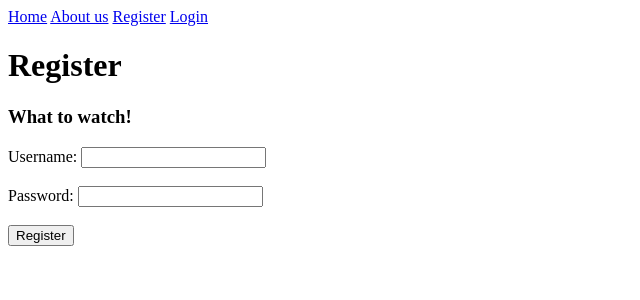
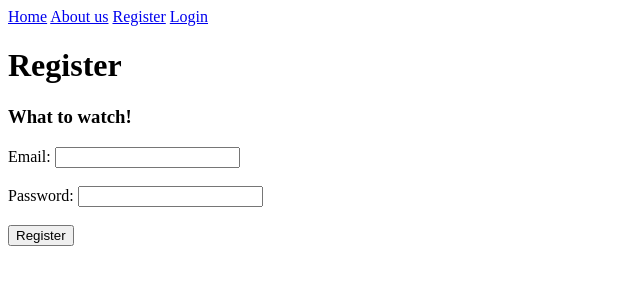
Before and after one commit to lais-cardoso/Filmes, a Flask app: page /register in a window 1280 px wide. Shown: the top 300 px of the page, without its empty margins (0-640 px from the left). Run offline with Flask 3, Linux system fonts and the light colour scheme.

Commit message:
fix: organizing the code according to changes

```diff
--- a/routes.py
+++ b/routes.py
@@ -16,7 +16,7 @@ import lib.dates as dates
 
 app = Flask(__name__)
 
-app.config["SQLALCHEMY_DATABASE_URI"] = "sqlite:///login.db"
+app.config["SQLALCHEMY_DATABASE_URI"] = "sqlite:///data.db"
 
 app.config["SECRET_KEY"] = "123456"
 
@@ -27,7 +27,7 @@ login_manager.init_app(app)
 
 class Users(UserMixin, db.Model):
     id = db.Column(db.Integer, primary_key=True)
-    username = db.Column(db.String(250), unique=True, nullable=False)
+    email = db.Column(db.String(250), unique=True, nullable=False)
     password = db.Column(db.String(250), nullable=False)
 
 db.init_app(app)
@@ -49,7 +49,7 @@ def register():
 
     """
     if request.method == "POST":
-        user = Users(username=request.form.get("username"),
+        user = Users(email=request.form.get("email"),
                      password=request.form.get("password"))
         db.session.add(user)
 
@@ -112,28 +112,25 @@ def home():
     return render_template('home.html', year=year, difference_day=difference_day, movies=movies)
 
 
-# @app.route('/profile', methods=["GET", "POST"])
-# def profile():
-#     """ Set registration variables
+@app.route('/profile', methods=["GET", "POST"])
+def profile():
+    """ Set registration variables
 
-#     Attributes:
-#         name (string): the username.
-#         email (string): the user's email.
-#         age (string): the user's age.
+    Attributes:
+        name (string): the username.
+        email (string): the user's email.
+        age (string): the user's age.
 
-#     Returns:
-#         Set the values in registration variables.
+    Returns:
+        Set the values in registration variables.
 
-#     """
+    """
 
-#     if request.method != "POST":
-#         return redirect(url_for('register'))
+    # name = request.form.get('name')
+    email = request.form.get('email')
+    # age = int(request.form.get('age'))
 
-#     # name = request.form.get('name')
-#     # email = request.form.get('email')
-#     # age = int(request.form.get('age'))
-
-#     return render_template('profile.html')
+    return render_template('profile.html', email=email)
 
 @login_manager.user_loader
 def load_user(user_id):
@@ -155,7 +152,7 @@ def login():
 
     if request.method == "POST":
         user = Users.query.filter_by(
-            username = request.form.get("username")).first()
+            email = request.form.get("email")).first()
         if user.password == request.form.get("password"):
             login_user(user)
             return redirect(url_for("begin"))
--- a/templates/login.html
+++ b/templates/login.html
@@ -8,8 +8,8 @@
 
 {% block content %}
 <form action="{{ url_for('login') }}" method="post">
-  <label for="username">Username: </label>
-  <input type="text" name="username" id="username">
+  <label for="email">Email: </label>
+  <input type="email" name="email" id="email">
   <br /><br />
   <label for="password">Password</label>
   <input type="password" name="password" id="password">
--- a/templates/navbar.html
+++ b/templates/navbar.html
@@ -5,6 +5,7 @@
     <meta name="viewport" content="width=device-width, initial-scale=1.0">
 
     <a href="/logout">Logout</a>
+    <a href="{{ url_for('profile') }}">Profile</a>
 
     {% block header %}
     {% endblock header %}
--- a/templates/register.html
+++ b/templates/register.html
@@ -8,8 +8,8 @@
 
 {% block content %}
 <form action="#" method="post">
-  <label for="username">Username: </label>
-  <input type="text" name="username">
+  <label for="email">Email: </label>
+  <input type="email" name="email">
   <br /><br />
   <label for="password">Password: </label>
   <input type="password" name="password">
```
Also changed, not shown: templates/profile.html (+1 -7 lines), instance/data.db (added).
